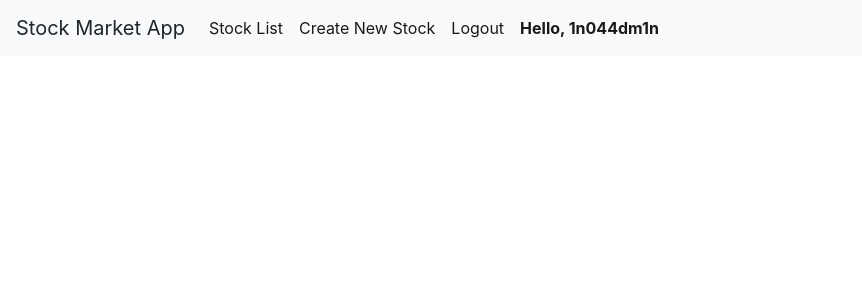
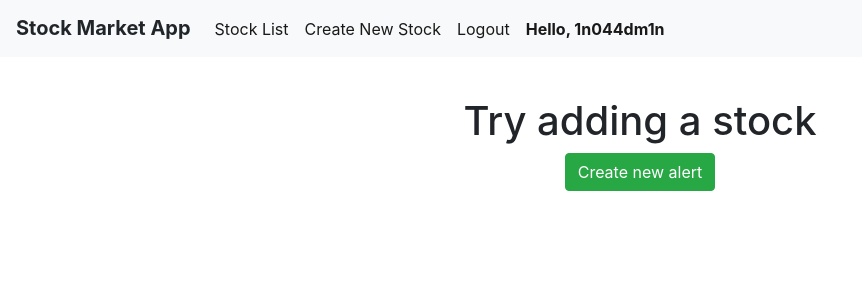
Before and after one commit to DioPedro/Inoa-Challenge, a Django app: a page that uses stock_app/templates/stock_app/base.html in a window 1280 px wide. Shown: the top 300 px of the page, without its empty margins (0-862 px from the left). Run offline with Django 5.2, Linux system fonts and the light colour scheme; a user stored in the database is signed in; data comes from the database, SQL or seed files in the repository; both versions use the stored data as it was after the commit; some libraries are stand-ins or nearby versions.

Commit message:
Project done

```diff
--- a/accounts.txt
+++ b/accounts.txt
@@ -6,3 +6,7 @@ password: g455t4t10n
 
 username: brazilianbanks
 password: br4z1l14nb4nk5
+
+Admin account:
+username: 1n044dm1n
+password: 1n04t3st
--- a/configuration/settings.py
+++ b/configuration/settings.py
@@ -14,7 +14,6 @@ from pathlib import Path
 
 # Build paths inside the project like this: BASE_DIR / 'subdir'.
 BASE_DIR = Path(__file__).resolve().parent.parent
-
 
 # Quick-start development settings - unsuitable for production
 # See https://docs.djangoproject.com/en/5.0/howto/deployment/checklist/
@@ -124,7 +123,7 @@ USE_TZ = True
 
 STATIC_URL = 'static/'
 STATICFILES_DIRS = [
-    BASE_DIR / "static"
+    BASE_DIR / "stock_app/static/css/"
 ]
 
 # Default primary key field type
@@ -150,3 +149,6 @@ CRONJOBS = [
 # email config
 EMAIL_BACKEND = 'django.core.mail.backends.console.EmailBackend'
 EMAIL_HOST_USER = 'alert@stock_app.com'
+
+# Key for request
+API_KEY = 'your-api-key'
--- a/register/views.py
+++ b/register/views.py
@@ -1,6 +1,8 @@
-from django.shortcuts import render, redirect
+from django.http import HttpResponseRedirect
+from django.shortcuts import render
 from django.contrib.auth import authenticate, login
 from .forms import RegisterForm
+
 
 # importing Person model from another folder
 import sys
@@ -23,7 +25,7 @@ def register(request):
             form.save()
             user = authenticate(username = name, password = form.cleaned_data['password1'])
             login(request, user)
-            return redirect(f'/stock/{name}')
+            return HttpResponseRedirect(f'/stock/{name}')
 
     else:
         form = RegisterForm()
--- a/stock_app/models.py
+++ b/stock_app/models.py
@@ -25,7 +25,6 @@ class Stocks(models.Model):
 
         # Update the time value for counting until update again
         self.time = django.utils.timezone.now()
-        print(self.time)
 
         # Call checkLimits to check if emails should be send
         self.checkLimitsPrice()
--- a/stock_app/scrap.py
+++ b/stock_app/scrap.py
@@ -1,5 +1,7 @@
 import requests, os
-token = '8VZJGvnyNJYsqRqY3ZdHt2'
+from django.conf import settings
+
+token = settings.API_KEY
 
 def stockPrice(stock):
     url = f'https://brapi.dev/api/quote/{stock}?token={token}'
--- a/stock_app/static/css/style.css
+++ b/stock_app/static/css/style.css
@@ -11,10 +11,17 @@
 }
 
 .your-grid {
-  display: grid;
-  grid-template-columns: repeat(4, 250px);
-  grid-gap: 10px;
-  row-gap: 30px;
+    display: grid;
+    grid-template-columns: repeat(4, 250px);
+    grid-gap: 10px;
+    row-gap: 30px;
+}
+
+.valids-grid {
+    display: grid;
+    grid-template-columns: repeat(6, 200px);
+    grid-gap: 10px;
+    row-gap: 30px;
 }
 
 .grid-element {
@@ -36,3 +43,9 @@
     justify-content: flex-start;
     gap: 15px;
 }
+
+.button-center {
+    align-items: center;
+    display: flex;
+    flex-direction: column;
+}
--- a/stock_app/templates/stock_app/base.html
+++ b/stock_app/templates/stock_app/base.html
@@ -14,8 +14,8 @@
 </head>
 
 <body>
-    <nav class="navbar navbar-expand-lg navbar-light bg-light">
-        <a class="navbar-brand">Stock Market App</a>
+    <nav class="navbar navbar-expand-lg navbar-light bg-light" style="display: flex; align-items: baseline; flex-direction: row;">
+        <a class="navbar-brand"><b>Stock Market App</b></a>
         <button class="navbar-toggler" type="button" data-toggle="collapse" data-target="#navbarNav"
             aria-controls="navbarNav" aria-expanded="false" aria-label="Toggle navigation"><span
                 class="navbar-toggler-icon"></span></button>
--- a/stock_app/templates/stock_app/edit.html
+++ b/stock_app/templates/stock_app/edit.html
@@ -7,7 +7,7 @@ Create New Stock
 
 {% block content %}
 
-<h1>Edit stock</h1>
+<h1>Edit your stock alert</h1>
 <form method = "post" action="">
     {% csrf_token %}
     {{form|crispy}}
--- a/stock_app/templates/stock_app/stocks.html
+++ b/stock_app/templates/stock_app/stocks.html
@@ -6,6 +6,7 @@ Stocks list
 
 {% block content %}
 
+{% if stocks %}
 <ul class="your-grid list">
     {% for item in stocks %}
     <div class="grid-element">
@@ -14,27 +15,33 @@ Stocks list
             <h3>{{ item.stock_code }}</h3>
         </div>
         <div class='stock-list'>
-            <img src="https://cdn-icons-png.flaticon.com/512/9730/9730651.png" width="40" height="40">
+            <img src="https://cdn-icons-png.flaticon.com/512/9730/9730651.png" width="25" height="25">
             <li>Sell Price: <b>{{ item.sell_at }}</b></li>
         </div>
         <div class='stock-list'>
-            <img src="https://cdn-icons-png.flaticon.com/512/10068/10068767.png" width="40" height="40">
+            <img src="https://cdn-icons-png.flaticon.com/512/10068/10068767.png" width="25" height="25">
             <li>Buy Price: <b>{{ item.buy_at }}</b></li>
         </div>
         <div class='stock-list'>
-            <img src="https://cdn-icons-png.flaticon.com/512/9252/9252105.png" width="40" height="40">
+            <img src="https://cdn-icons-png.flaticon.com/512/9252/9252105.png" width="25" height="25">
             <li>Current Price: <b>{{ item.cur_price }}</b></li>
         </div>
         <div class='stock-list'>
-            <img src="https://cdn-icons-png.flaticon.com/512/3804/3804069.png" width="40" height="40">
+            <img src="https://cdn-icons-png.flaticon.com/512/3804/3804069.png" width="25" height="25">
             <li>Refresh time: <b>{{ item.time_to_search }}</b></li>
         </div>
         <div class="stock-list">
             <a href="/edit/{{item.id}}"><button class="btn btn-success">Edit alert</button></a>
-            <a href="/delete/{{item.id}}"><button class="btn btn-success">Delete alert</button></a>
+            <a href="/delete/{{item.id}}"><button class="btn btn-danger">Delete alert</button></a>
         </div>
     </div>
     {% endfor %}
 </ul>
+{% else %}
+<div class="button-center ">
+    <h1>Try adding a stock</h1>
+    <a href="/create"><button class="btn btn-success">Create new alert</button></a>
+</div>
+{% endif %}
 
 {% endblock %}
--- a/stock_app/urls.py
+++ b/stock_app/urls.py
@@ -2,6 +2,7 @@ from django.urls import path
 from . import views
 
 urlpatterns = [
+    path('', views.redirect),
     path('hello', views.hello),
     path('stock/<str:person>', views.stocks),
     path('create', views.create),
--- a/stock_app/views.py
+++ b/stock_app/views.py
@@ -5,6 +5,9 @@ from django.http import HttpResponseRedirect
 from .models import Person, Stocks
 from .forms import CreateNewStock
 from .scrap import stockPrice, getStockList
+
+def redirect(request):
+    return HttpResponseRedirect('/login')
 
 # Create your views here.
 def hello(request):
```
Also changed, not shown: requirements.txt (added, +8 -0 lines), stock_app/templates/stock_app/valid_stocks.html (+6 -7 lines), README.md, db.sqlite3, 1 other file.
